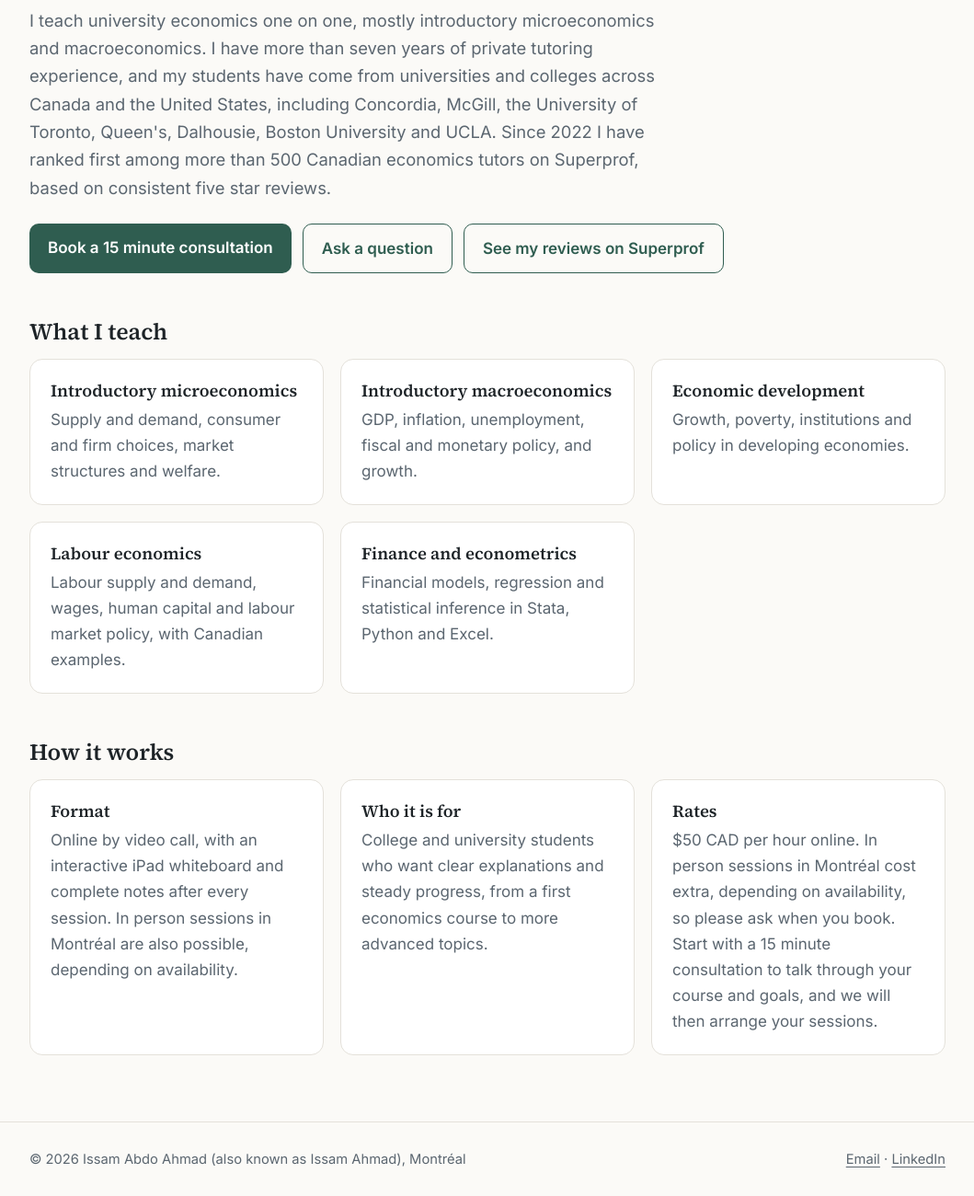
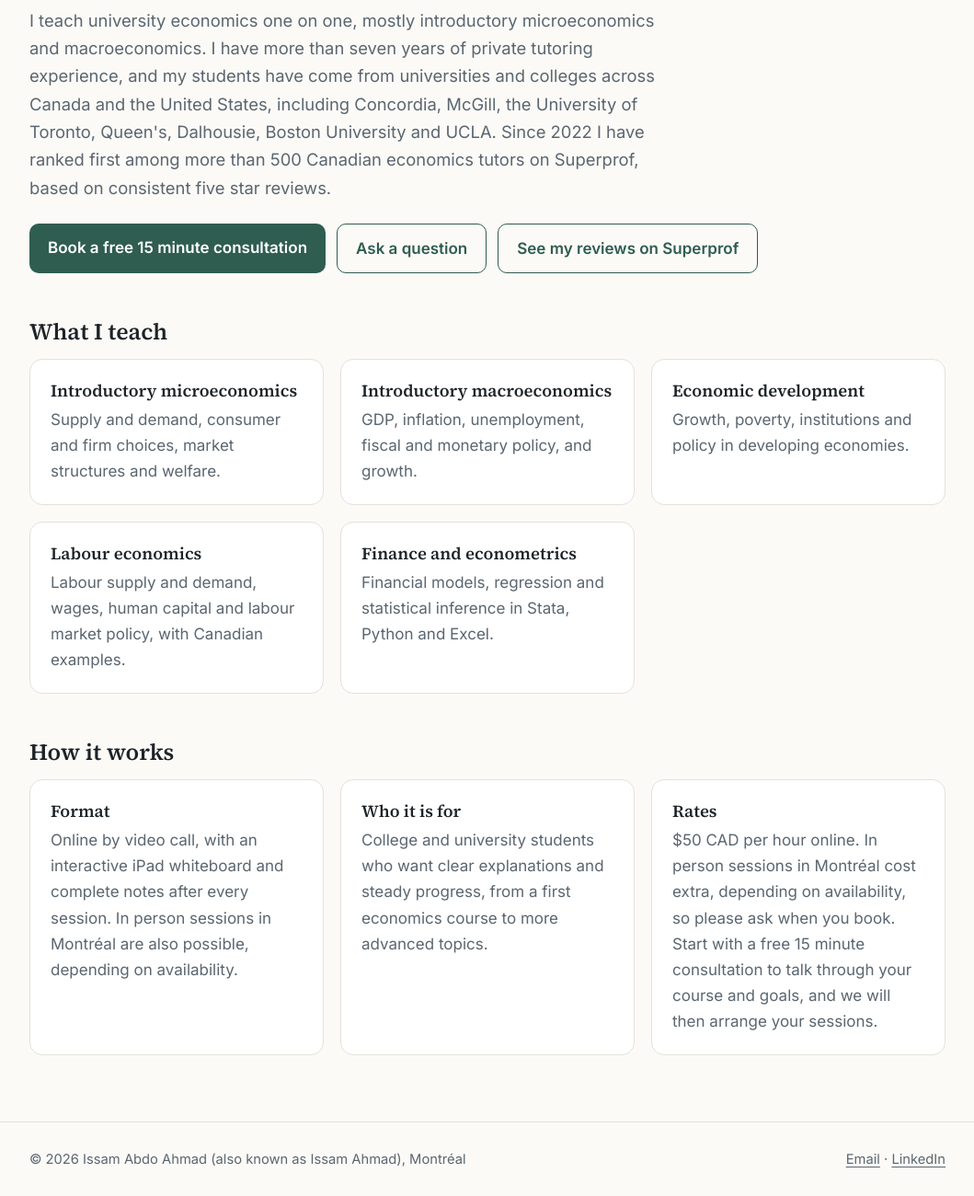
Before and after one commit to issamabdoahmad/issamabdoahmad.github.io, a plain HTML site: page teaching.html in a window 1280 px wide. Shown: the part 212-1512 px from the top of the page at 92% size, without its empty margins (110-1169 px from the left). Drawn offline with Linux system fonts and the light colour scheme.

Commit message:
Mark consultation as free
Co-Authored-By: Claude Sonnet 5.5 <noreply@anthropic.com>
Claude-Session: https://claude.ai/code/session_01LH8pZtLjJSbsCcvHTjMxSQ

```diff
--- a/teaching.html
+++ b/teaching.html
@@ -34,7 +34,7 @@
       <h1>Teaching economics</h1>
       <p class="lead">I teach university economics one on one, mostly introductory microeconomics and macroeconomics. I have more than seven years of private tutoring experience, and my students have come from universities and colleges across Canada and the United States, including Concordia, McGill, the University of Toronto, Queen&#39;s, Dalhousie, Boston University and UCLA. Since 2022 I have ranked first among more than 500 Canadian economics tutors on Superprof, based on consistent five star reviews.</p>
       <div class="actions">
-        <a class="btn" href="https://calendly.com/issamabdoahmad/30min" target="_blank" rel="noopener">Book a 15 minute consultation</a>
+        <a class="btn" href="https://calendly.com/issamabdoahmad/30min" target="_blank" rel="noopener">Book a free 15 minute consultation</a>
         <a class="btn ghost" href="mailto:issamabdoahmad@gmail.com?subject=Teaching%20question">Ask a question</a>
         <a class="btn ghost" href="https://www.superprof.ca/certified-economics-tutor-specializing-personalized-one-one-and-group-tutoring-sessions-with-over-years-experience.html" target="_blank" rel="noopener">See my reviews on Superprof</a>
       </div>
@@ -52,7 +52,7 @@
       <div class="grid">
         <div class="card"><h3>Format</h3><p>Online by video call, with an interactive iPad whiteboard and complete notes after every session. In person sessions in Montr&eacute;al are also possible, depending on availability.</p></div>
         <div class="card"><h3>Who it is for</h3><p>College and university students who want clear explanations and steady progress, from a first economics course to more advanced topics.</p></div>
-        <div class="card"><h3>Rates</h3><p>$50 CAD per hour online. In person sessions in Montr&eacute;al cost extra, depending on availability, so please ask when you book. Start with a 15 minute consultation to talk through your course and goals, and we will then arrange your sessions.</p></div>
+        <div class="card"><h3>Rates</h3><p>$50 CAD per hour online. In person sessions in Montr&eacute;al cost extra, depending on availability, so please ask when you book. Start with a free 15 minute consultation to talk through your course and goals, and we will then arrange your sessions.</p></div>
       </div>
 
     </div>
```
